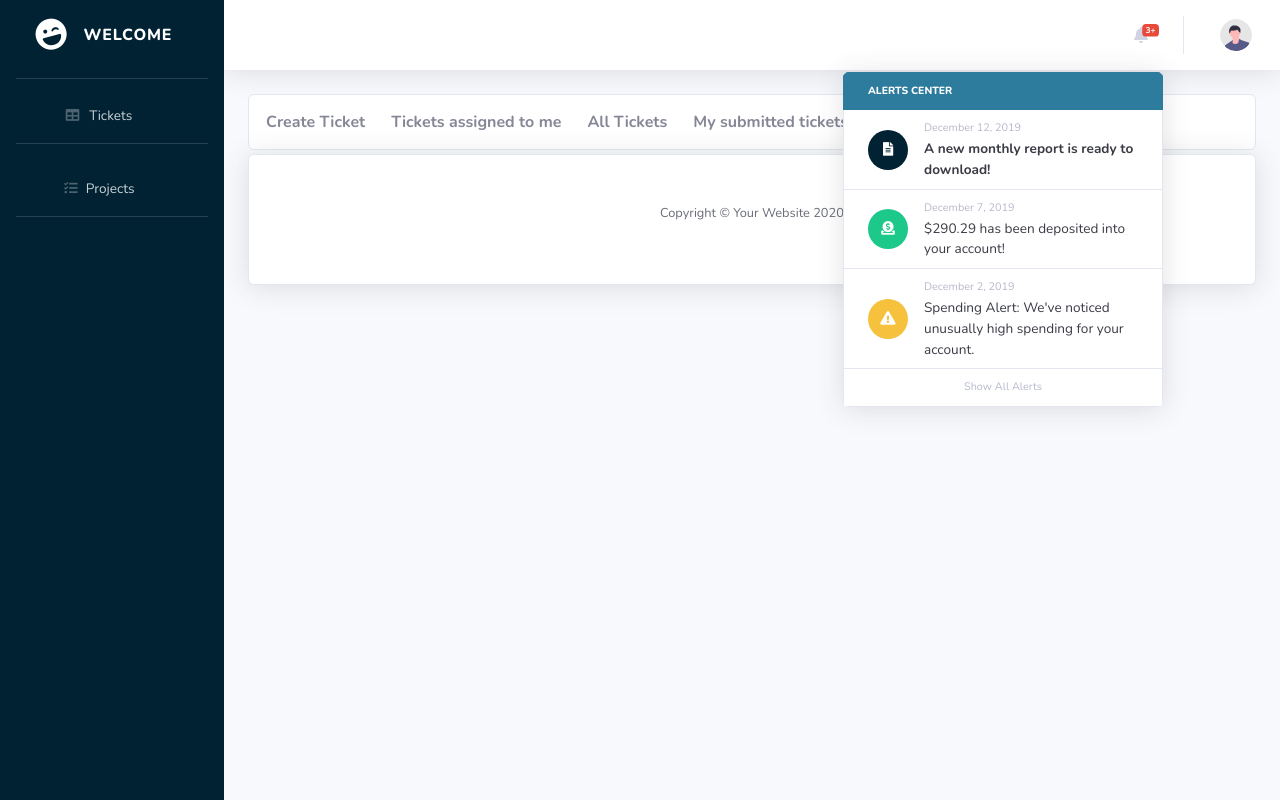
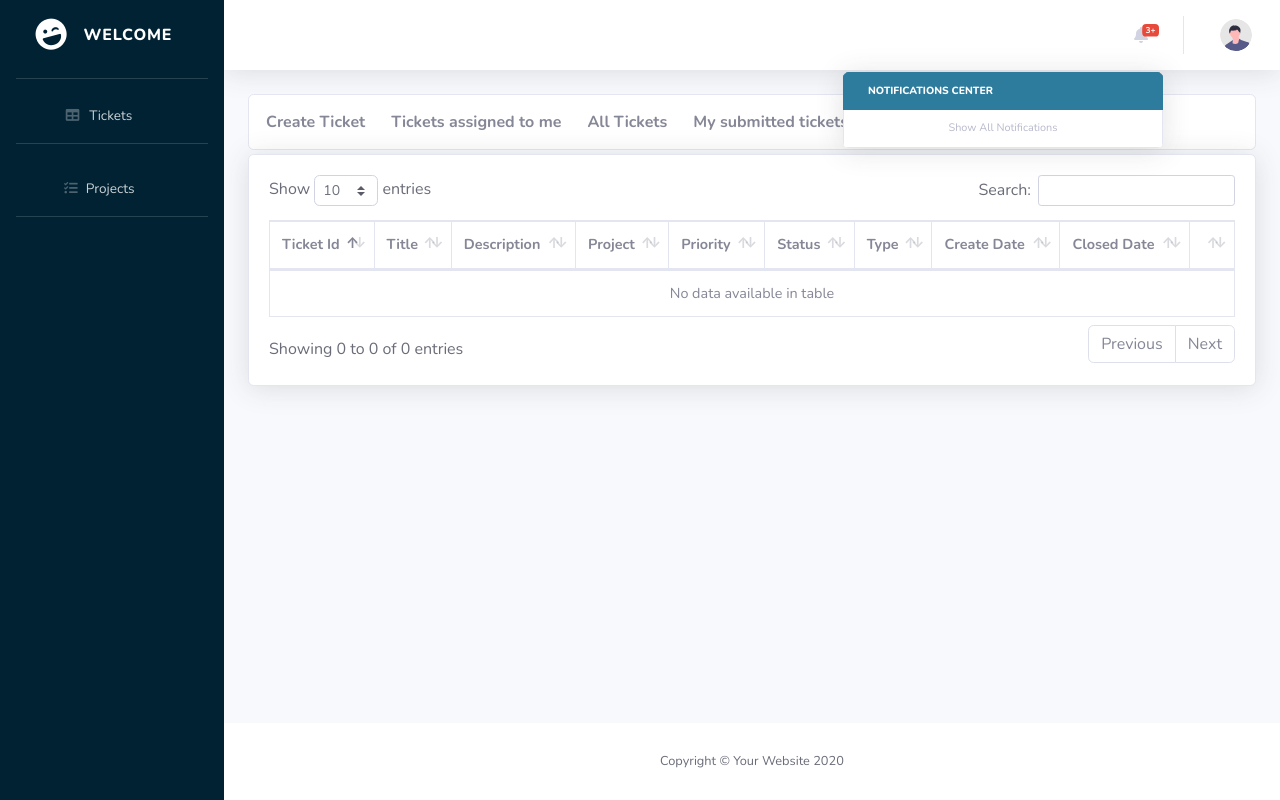
Before and after one commit to ksantosh95/BugTracker, a Flask app: template template/mainpage.html in a window 1280 px wide, after a click on "3+". Run offline with Flask 2, Linux system fonts and the light colour scheme; the template is opened without the code that fills it, so the values that code supplies are empty; some libraries are stand-ins or nearby versions.

Commit message:
Completed notifications feature

```diff
--- a/app.py
+++ b/app.py
@@ -76,6 +76,7 @@
 from controllers import TicketController
 from controllers import CommentController
 from controllers import ProjectController
+from controllers import NotificationController
 
 @app.route('/callback')
 def callback_handling():
@@ -84,7 +85,7 @@
     userinfo = resp.json()
     try :
         role = Users.query.with_entities(Users.user_role).filter_by(user_email = userinfo['name']).one()
-        print(role)
+        user_id = Users.query.with_entities(Users.user_id).filter_by(user_email = userinfo['name']).one()
     except:
         print(sys.exc_info())
         abort(500)
@@ -93,7 +94,8 @@
        'name': userinfo['name'],
        'nickname' : userinfo['nickname'],
        'role' : role[0],
-       'email': userinfo['email']
+       'email': userinfo['email'],
+       'user_id' : user_id[0]
     }
     return redirect('/tickets')
 
--- a/controllers/UserController.py
+++ b/controllers/UserController.py
@@ -6,6 +6,7 @@
 
 
 from models.TicketModel import Ticket
+from controllers import NotificationController
 
 
 @app.route('/user/tickets', methods=['GET'])
@@ -13,11 +14,14 @@
     userinfo = session.get('profile')
     ticket_value = Ticket.query.filter_by(submitter_email= userinfo['email']).all()
     ticket_value = [t.json_format() for t in ticket_value]
+
+    notification_list = NotificationController.get_notifications(userinfo['user_id'])
     data = {
         "ticket" : ticket_value,
         "userinfo" : userinfo,
         "role" : userinfo['role'],
         "username" : userinfo['nickname'],
-        "page" : "tickets"
+        "page" : "tickets",
+        "notification" : notification_list
     }
     return render_template('mainpage.html', data = data)
--- a/models/NotificationModel.py
+++ b/models/NotificationModel.py
@@ -36,3 +36,7 @@
 
     def update(self):
         db.session.commit()
+
+    def delete(self):
+        db.session.delete(self)
+        db.session.commit()
--- a/template/includes/ticket_table.html
+++ b/template/includes/ticket_table.html
@@ -24,8 +24,8 @@
                                         <tr>
 											<!--
 											{% if data.page=='tickets' or data.page == 'assignedtickets' or data.page == 'submittedtickets' %}
-											<th>Days since creation</th>-->
-											{% endif %}
+											<th>Days since creation</th>
+											{% endif %}-->
                                             <th>Ticket Id</th>
                                             <th>Title</th>
                                             <th>Description</th>
--- a/template/includes/topbar.html
+++ b/template/includes/topbar.html
@@ -14,13 +14,32 @@
                                 <!-- Counter - Alerts -->
                                 <span class="badge badge-danger badge-counter">3+</span>
                             </a>
+
+
+
                             <!-- Dropdown - Alerts -->
                             <div class="dropdown-list dropdown-menu dropdown-menu-right shadow animated--grow-in"
                                 aria-labelledby="alertsDropdown">
                                 <h6 class="dropdown-header">
-                                    Alerts Center
+                                    Notifications Center
                                 </h6>
-                                <a class="dropdown-item d-flex align-items-center" href="#">
+
+								{% for n in data.notification %}
+
+								<a class="dropdown-item d-flex align-items-center" href="/deletenotification?ticket_id={{ n.t_id }}&n_id={{ n.n_id }}">
+                                    <div class="mr-3">
+                                        <div class="icon-circle bg-warning">
+                                            <i class="fas fa-exclamation-triangle text-white"></i>
+                                        </div>
+                                    </div>
+                                    <div>
+                                        <div class="small text-gray-500">December 2, 2019</div>
+                                        You have been assigned to ticket no {{n.t_id}}
+                                    </div>
+                                </a>
+								{% endfor %}
+								{% for n in data.notification %}
+                                <a class="dropdown-item d-flex align-items-center" href="/deletenotification?ticket_id={{ n.t_id }}&n_id={{ n.n_id }}">
                                     <div class="mr-3">
                                         <div class="icon-circle bg-primary">
                                             <i class="fas fa-file-alt text-white"></i>
@@ -28,33 +47,17 @@
                                     </div>
                                     <div>
                                         <div class="small text-gray-500">December 12, 2019</div>
-                                        <span class="font-weight-bold">A new monthly report is ready to download!</span>
+                                        <span class="font-weight-bold"> New ticket with ticket id : {{n.t_id}} has been created </span>
                                     </div>
                                 </a>
-                                <a class="dropdown-item d-flex align-items-center" href="#">
-                                    <div class="mr-3">
-                                        <div class="icon-circle bg-success">
-                                            <i class="fas fa-donate text-white"></i>
-                                        </div>
-                                    </div>
-                                    <div>
-                                        <div class="small text-gray-500">December 7, 2019</div>
-                                        $290.29 has been deposited into your account!
-                                    </div>
-                                </a>
-                                <a class="dropdown-item d-flex align-items-center" href="#">
-                                    <div class="mr-3">
-                                        <div class="icon-circle bg-warning">
-                                            <i class="fas fa-exclamation-triangle text-white"></i>
-                                        </div>
-                                    </div>
-                                    <div>
-                                        <div class="small text-gray-500">December 2, 2019</div>
-                                        Spending Alert: We've noticed unusually high spending for your account.
-                                    </div>
-                                </a>
-                                <a class="dropdown-item text-center small text-gray-500" href="#">Show All Alerts</a>
+                                {% endfor %}
+
+
+                                <a class="dropdown-item text-center small text-gray-500" href="#">Show All Notifications</a>
                             </div>
+
+
+
                         </li>
 
 
```
Also changed, not shown: controllers/DeveloperController.py (+21 -4 lines), controllers/NotificationController.py (added, +27 -0 lines), controllers/TicketController.py (+39 -17 lines), 1 other file.
